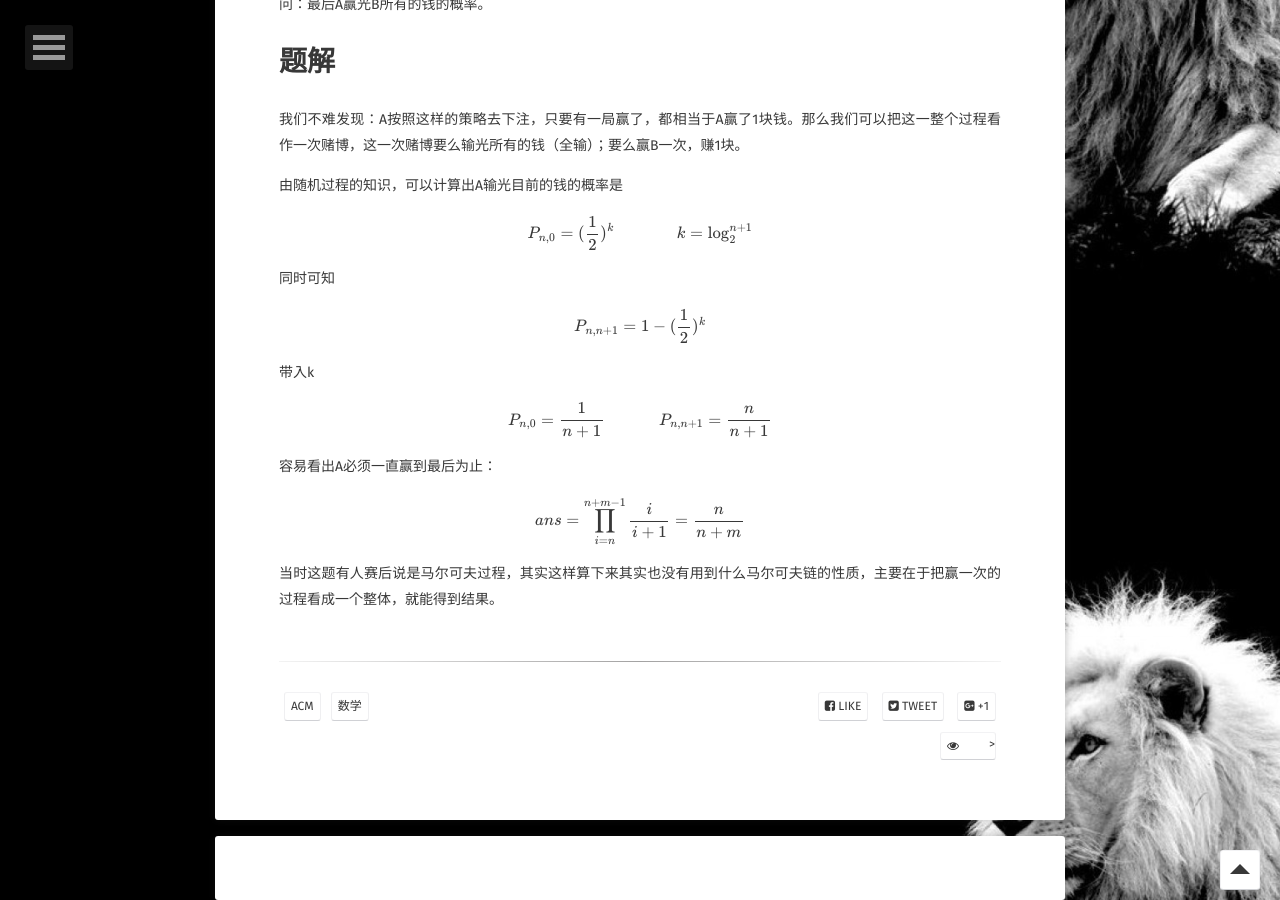
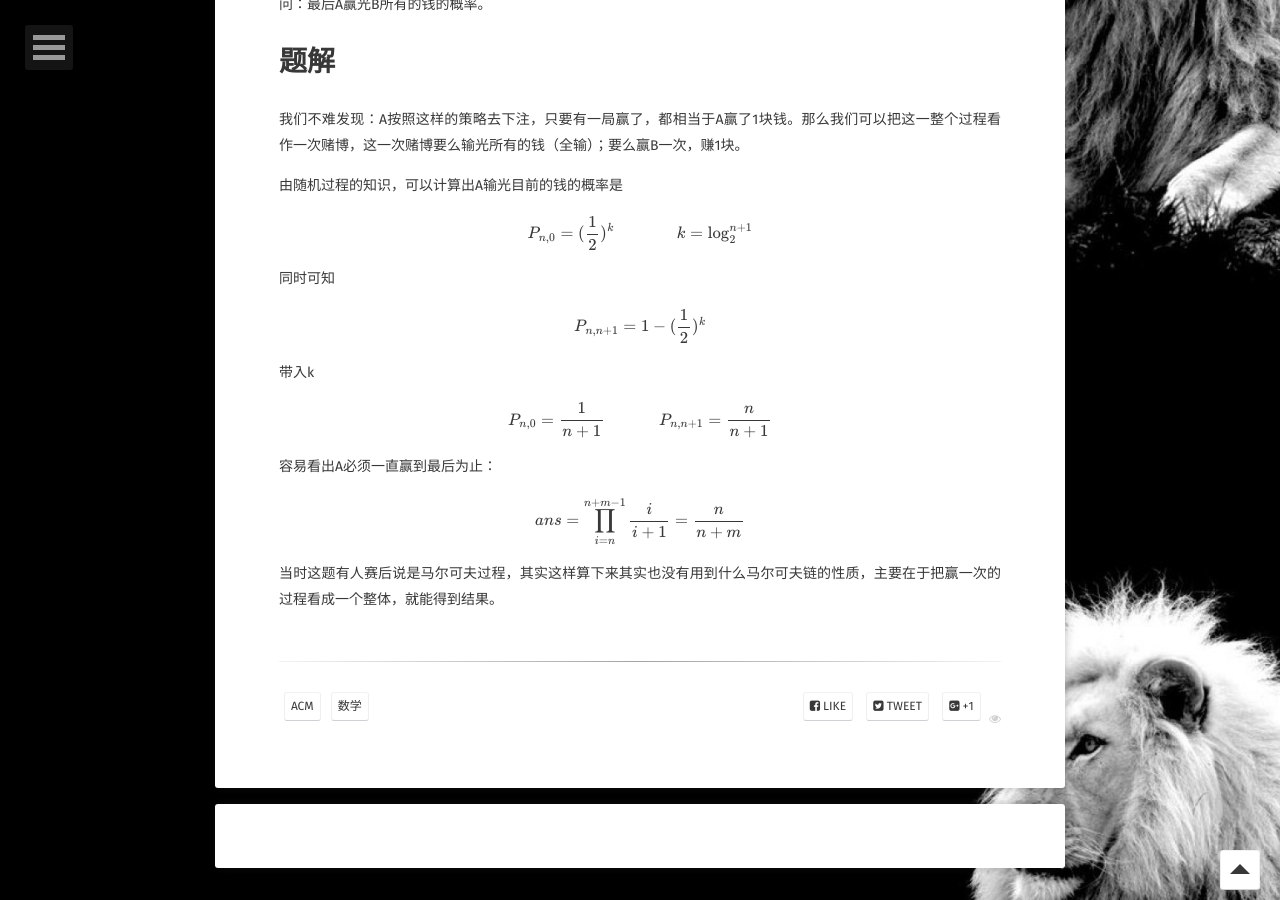
Before and after one commit to BlackWaters/BlackWaters.github.io, a Jekyll site: the page built from _posts/2019-01-09-God-of-gamblers.md, in a window 1280 px wide and 900 px high, scrolled down 611 px. Built offline with Jekyll 4.4.1, drawn with Linux system fonts in a browser that asks for light colours; some web fonts are replaced; formulas are drawn with MathJax 3; comment, search, counter and statistics services are not loaded.

Commit message:
test views

```diff
--- a/_includes/meta.html
+++ b/_includes/meta.html
@@ -11,10 +11,9 @@
     <a href="https://plus.google.com/share?url={{ site.url }}{{ page.url }}" title="Share on Google+" class="tag">
             <span class="term"><i class="fa fa-google-plus-square"></i> +1</span>
     </a>
-    <a class="tag">
-    	<span class="term"> <i class="fa fa-eye"> </i></span>>
+
+    <span class="term"> <i class="fa fa-eye"> </i> </span>
     <span class="term" id="busuanzi_container_site_uv">  <span id="busuanzi_value_site_uv"></span> </span>
-	</a>
 </span>
 
 <div style="clear:both"></div>
```
